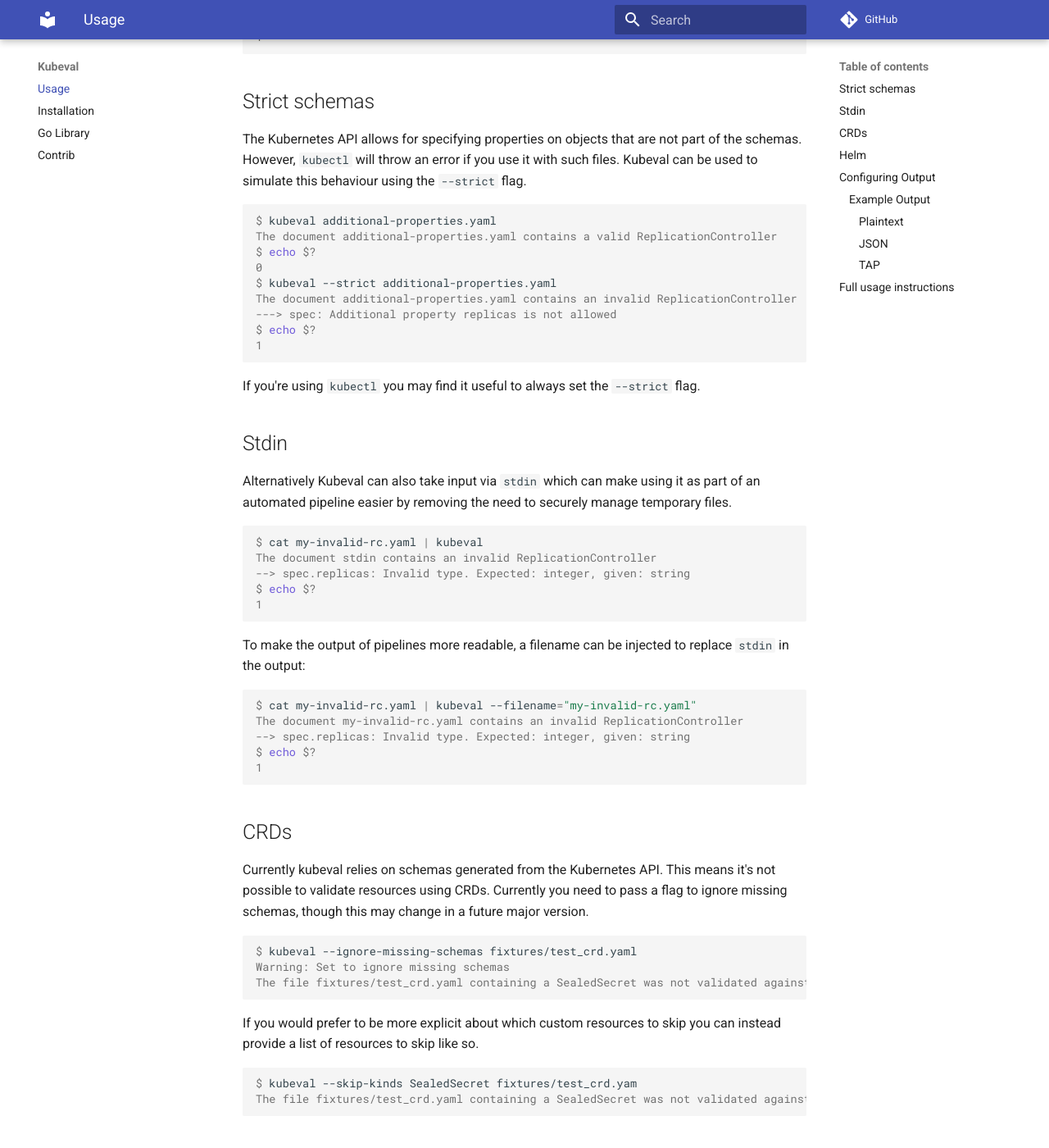
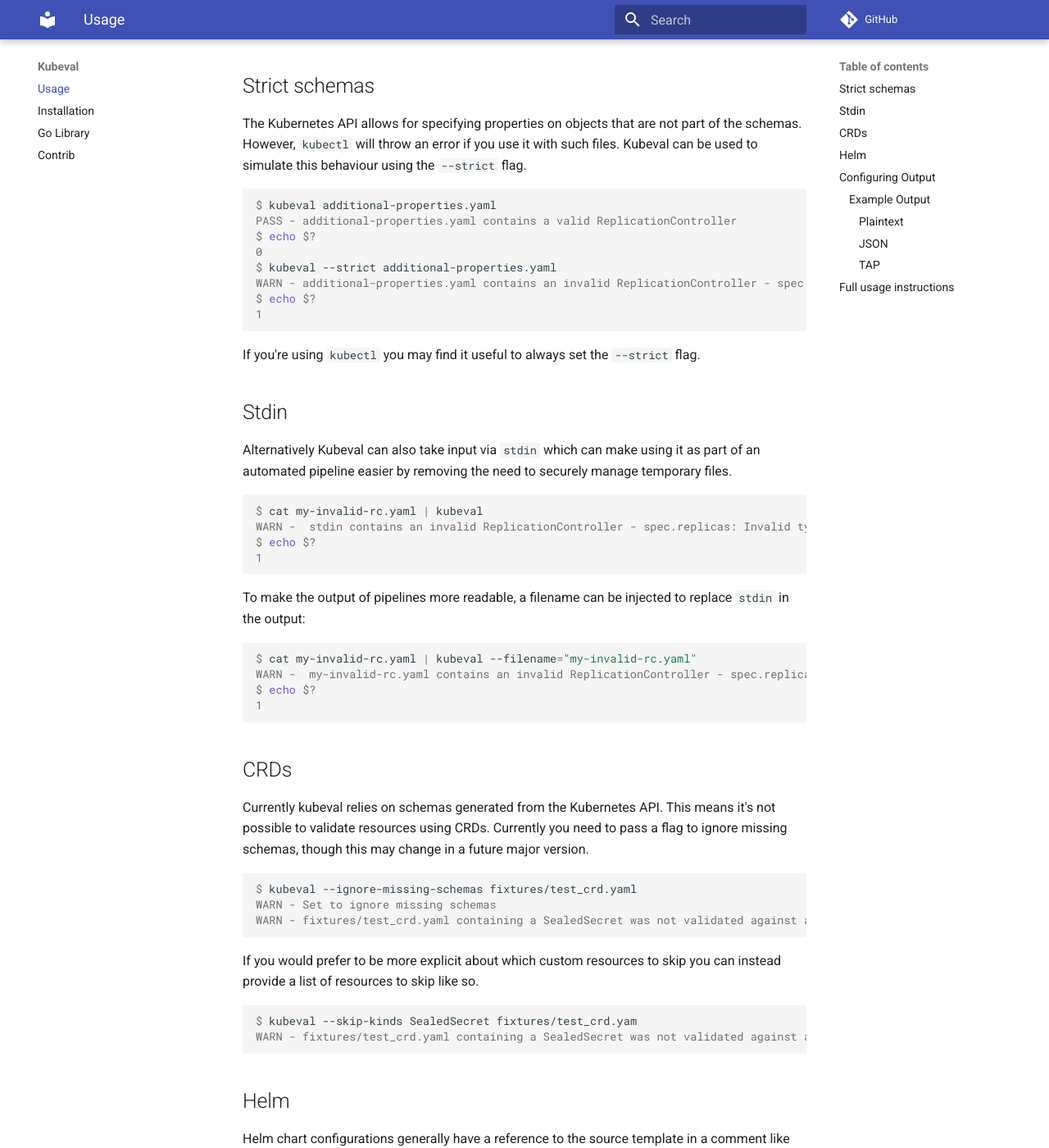
Before and after one commit to instrumenta/kubeval, an MkDocs documentation site: the page built from docs/index.md, in a window 1280 px wide and 1400 px high, scrolled down 339 px. Shown: the whole window at 82% size. Built offline with MkDocs 1.6.1 and Material for MkDocs 9.7.7, drawn with Linux system fonts in a browser that asks for light colours; comment, search, counter and statistics services are not loaded; some of the changed text lies outside the part shown.

Commit message:
Update documentation with recent UI changes

````diff
--- a/docs/index.md
+++ b/docs/index.md
@@ -7,8 +7,7 @@ At the most basic level, Kubeval is used like so:
 
 ```console
 $ kubeval my-invalid-rc.yaml
-The document my-invalid-rc.yaml contains an invalid ReplicationController
---> spec.replicas: Invalid type. Expected: integer, given: string
+WANR - my-invalid-rc.yaml contains an invalid ReplicationController - spec.replicas: Invalid type. Expected: integer, given: string
 $ echo $?
 1
 ```
@@ -21,12 +20,11 @@ used to simulate this behaviour using the `--strict` flag.
 
 ```console
 $ kubeval additional-properties.yaml
-The document additional-properties.yaml contains a valid ReplicationController
+PASS - additional-properties.yaml contains a valid ReplicationController
 $ echo $?
 0
 $ kubeval --strict additional-properties.yaml
-The document additional-properties.yaml contains an invalid ReplicationController
----> spec: Additional property replicas is not allowed
+WARN - additional-properties.yaml contains an invalid ReplicationController - spec: Additional property replicas is not allowed
 $ echo $?
 1
 ```
@@ -41,8 +39,7 @@ manage temporary files.
 
 ```console
 $ cat my-invalid-rc.yaml | kubeval
-The document stdin contains an invalid ReplicationController
---> spec.replicas: Invalid type. Expected: integer, given: string
+WARN -  stdin contains an invalid ReplicationController - spec.replicas: Invalid type. Expected: integer, given: string
 $ echo $?
 1
 ```
@@ -52,8 +49,7 @@ to replace `stdin` in the output:
 
 ```console
 $ cat my-invalid-rc.yaml | kubeval --filename="my-invalid-rc.yaml"
-The document my-invalid-rc.yaml contains an invalid ReplicationController
---> spec.replicas: Invalid type. Expected: integer, given: string
+WARN -  my-invalid-rc.yaml contains an invalid ReplicationController - spec.replicas: Invalid type. Expected: integer, given: string
 $ echo $?
 1
 ```
@@ -66,8 +62,8 @@ missing schemas, though this may change in a future major version.
 
 ```console
 $ kubeval --ignore-missing-schemas fixtures/test_crd.yaml
-Warning: Set to ignore missing schemas
-The file fixtures/test_crd.yaml containing a SealedSecret was not validated against a schema
+WARN - Set to ignore missing schemas
+WARN - fixtures/test_crd.yaml containing a SealedSecret was not validated against a schema
 ```
 
 If you would prefer to be more explicit about which custom resources to skip you can instead
@@ -75,7 +71,7 @@ provide a list of resources to skip like so.
 
 ```console
 $ kubeval --skip-kinds SealedSecret fixtures/test_crd.yam
-The file fixtures/test_crd.yaml containing a SealedSecret was not validated against a schema
+WARN - fixtures/test_crd.yaml containing a SealedSecret was not validated against a schema
 ```
 
 ## Helm
@@ -92,8 +88,8 @@ the output.
 
 ```console
 $ kubeval fixtures/multi_valid_source.yaml
-The file chart/templates/primary.yaml contains a valid Service
-The file chart/templates/primary.yaml contains a valid ReplicationControlle
+PASS - chart/templates/primary.yaml contains a valid Service
+PASS - chart/templates/primary.yaml contains a valid ReplicationControlle
 ```
 
 ## Configuring Output
@@ -112,8 +108,7 @@ As of today `kubeval` supports the following output types:
 
 ```console
 $ kubeval my-invalid-rc.yaml
-The document my-invalid-rc.yaml contains an invalid ReplicationController
---> spec.replicas: Invalid type. Expected: integer, given: string
+WARN - my-invalid-rc.yaml contains an invalid ReplicationController - spec.replicas: Invalid type. Expected: integer, given: string
 ```
 
 #### JSON
````
Also changed, not shown: README.md (+1 -2 lines), docs/go.md (+2 -2 lines).
